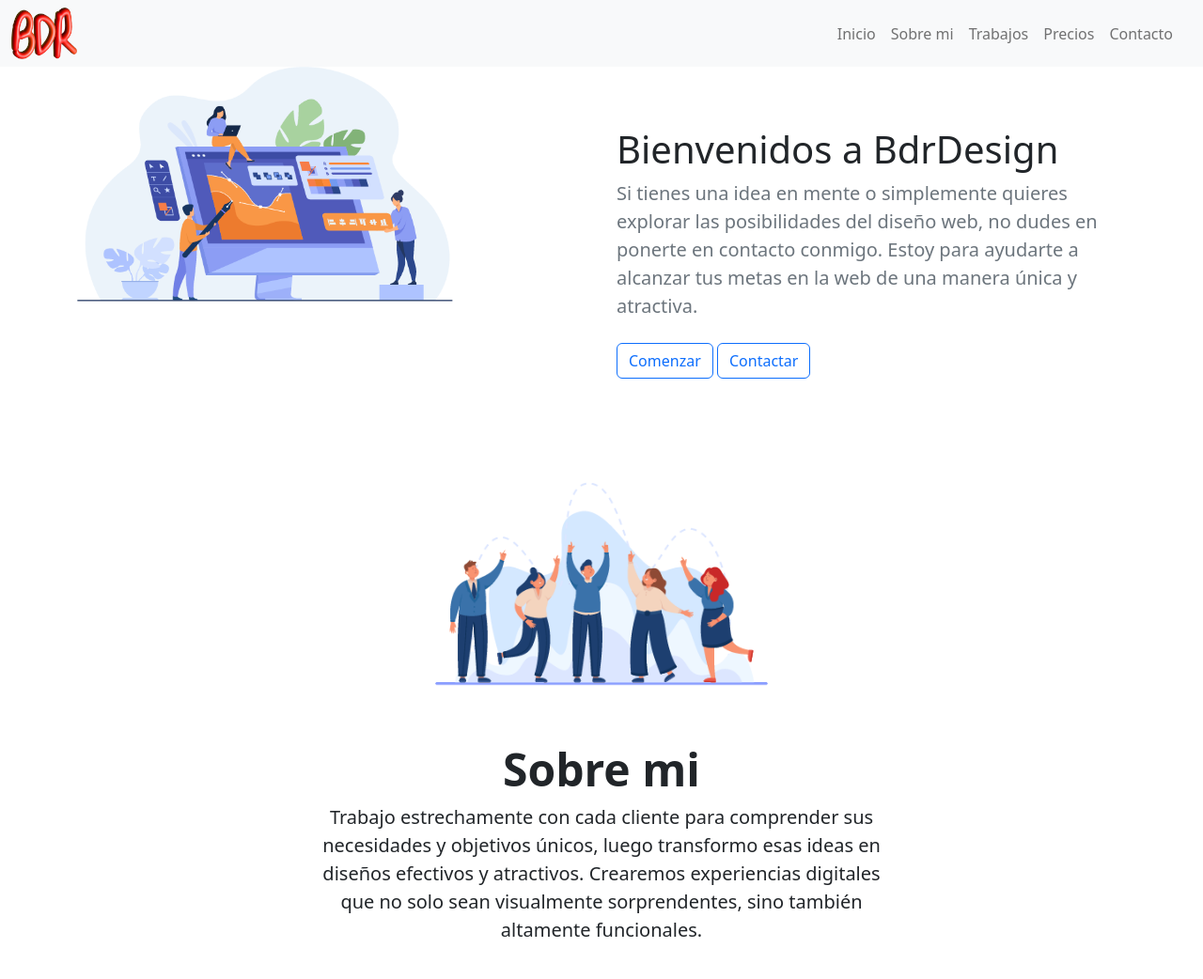
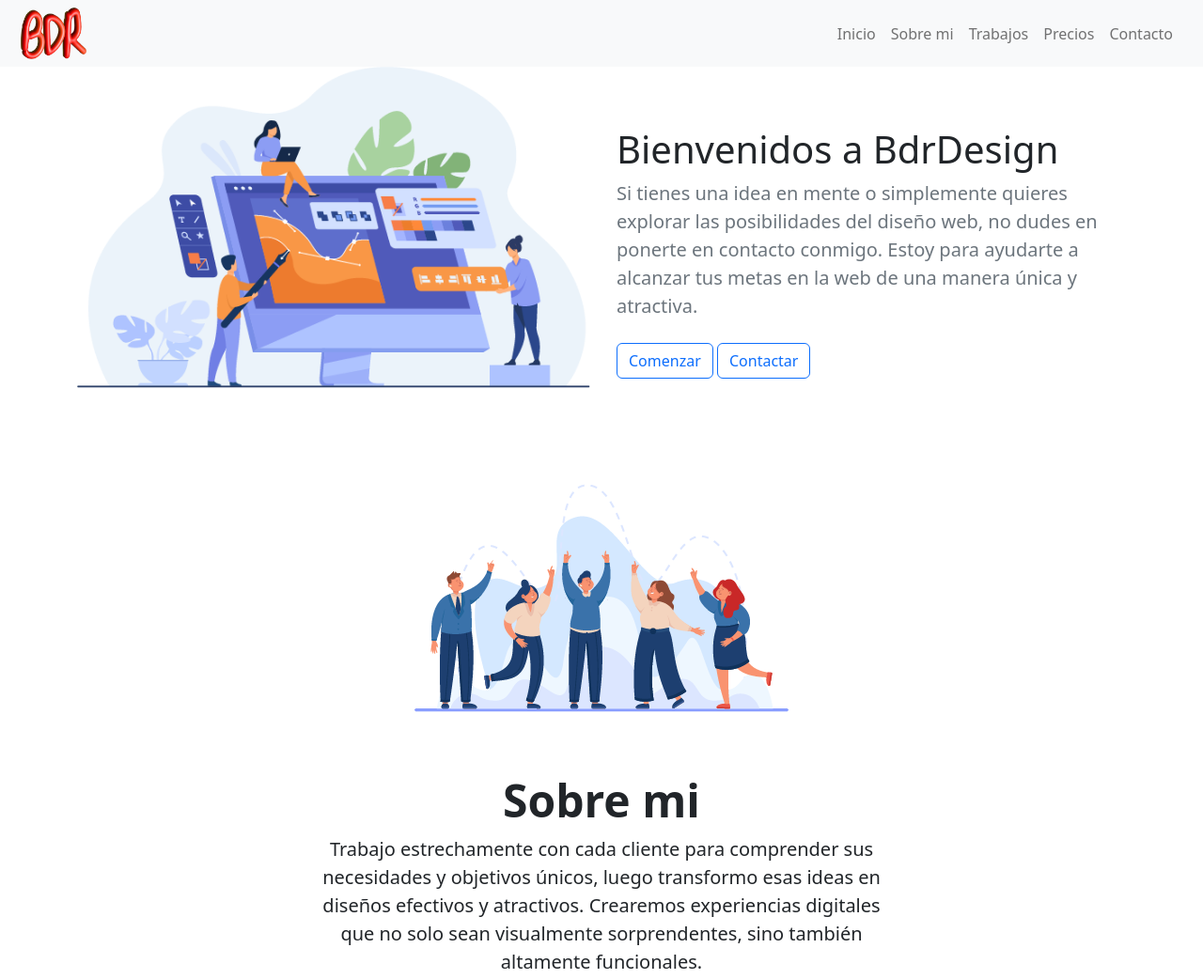
Before and after one commit to julibdr/bdrdesign, a plain HTML site: page index.html in a window 1280 px wide. Shown: the top 1042 px of the page at 94% size. Drawn offline with nearby package versions, Linux system fonts and the light colour scheme; a web font is replaced by a local one.

Commit message:
Update estilos.css

```diff
--- a/estilos.css
+++ b/estilos.css
@@ -7,9 +7,21 @@
 html{
     overflow-x: hidden;
 }
-@media only screen and (min-width: 480px) {
+#logo{
+    margin-left: 10px;
+}
 
-    .contact{
-        width:400px;
-    }
+ ::after, ::before {
+    box-sizing: border-box !important;
+}
+@media screen and (max-width: 48px) {
+
+
+
+    .navbar-toggler {
+        border: none !important;
+      }
+      .navbar-toggler:focus {
+        box-shadow: none !important;
+      }
   };
```
